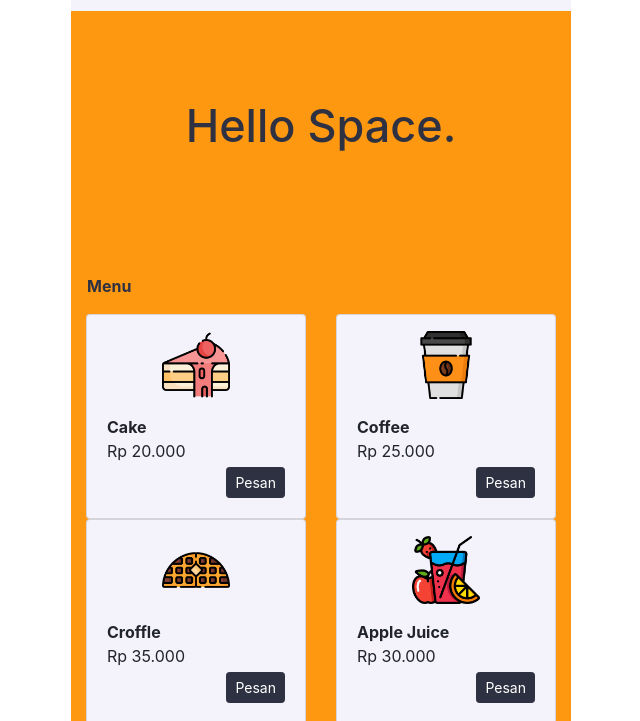
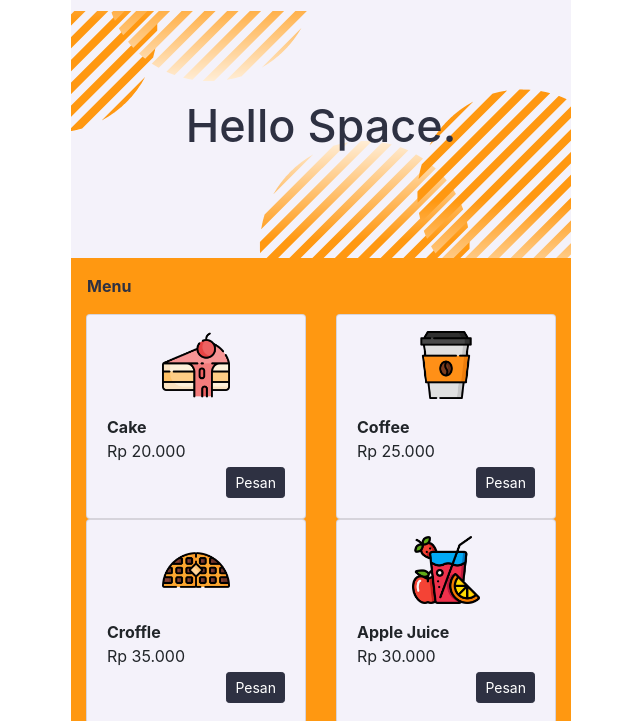
Before and after one commit to anonym2800/hello-space, a plain HTML site: page index.html in a window 1280 px wide. Shown: the part 48-769 px from the top of the page, without its empty margins (319-959 px from the left). Drawn offline with Linux system fonts and the light colour scheme.

Commit message:
Update styles.css

```diff
--- a/assets/css/styles.css
+++ b/assets/css/styles.css
@@ -61,7 +61,7 @@
 
 #jumbotron {
     margin-top: 50px;
-    background-image: url('assets/img/bg-jumbroton.png');
+    background-image: url('../img/bg-jumbroton.png');
 }
 
 .text-center {
```
